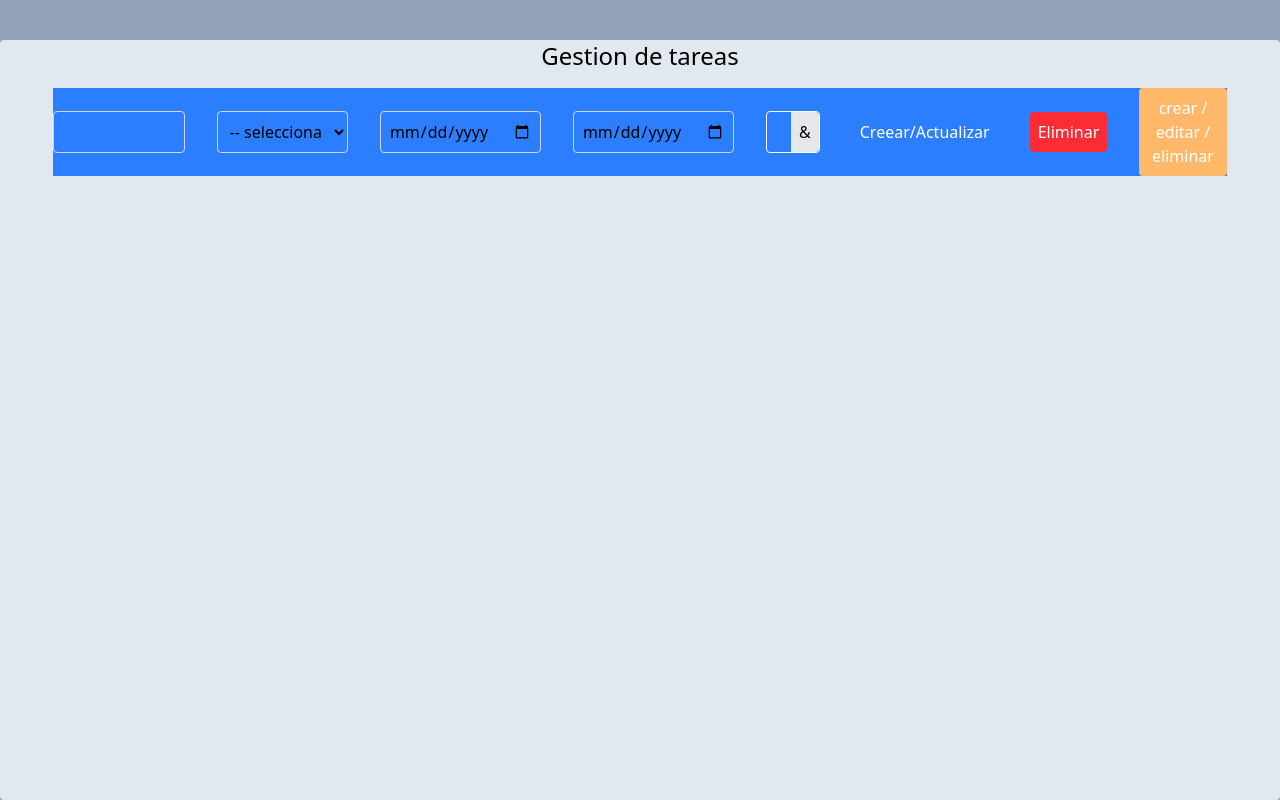
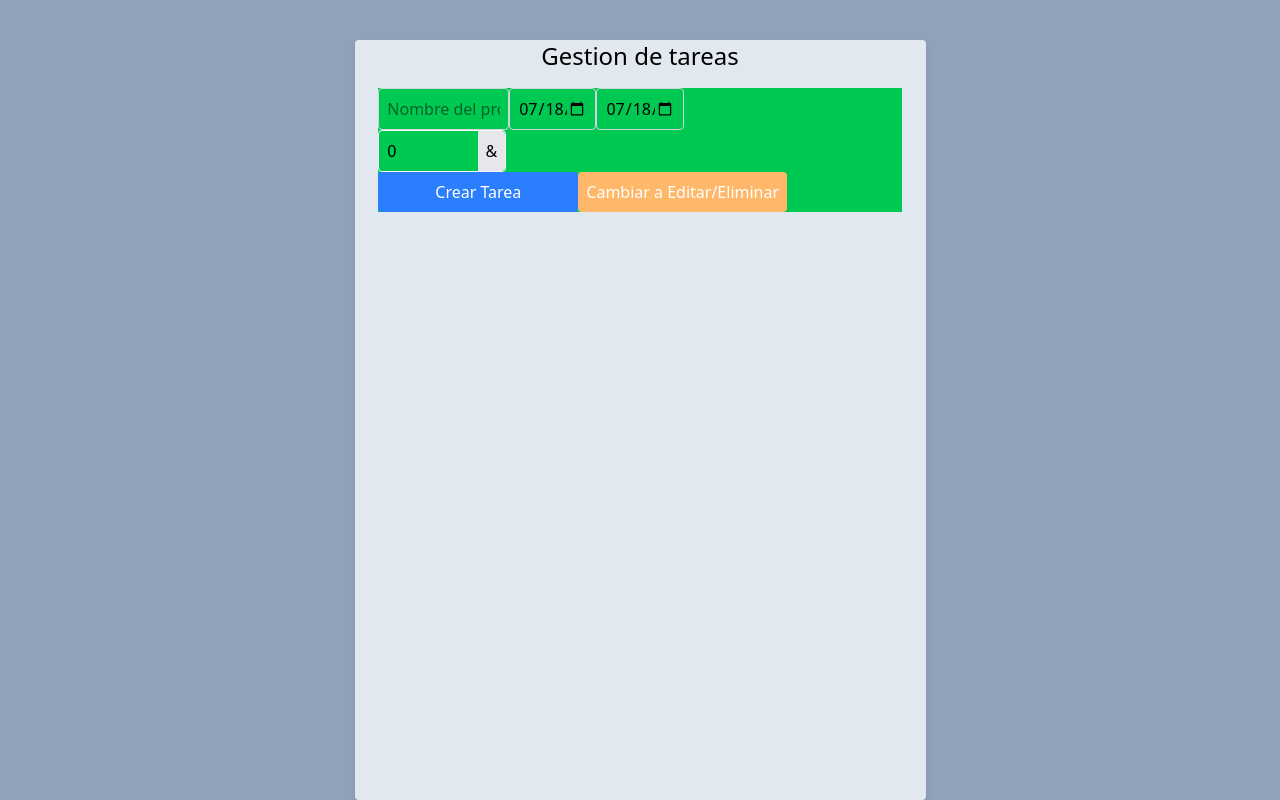
Before and after one commit to jesWeb/GanttCoffe, a React (Vite) app: page / in a window 1280 px wide. Built offline with nearby package versions, Linux system fonts and the light colour scheme.

Commit message:
se crea la logica del estate inicial y validaciones en front

```diff
--- a/src/components/Formulario.tsx
+++ b/src/components/Formulario.tsx
@@ -1,42 +1,86 @@
+import { useState } from "react"
 
 export default function Formulario() {
 
+    const [nombre, setNombre] = useState<string>("")
+    const [comienzo, setComienzo] = useState<Date>(new Date())
+    const [final, setFinal] = useState<Date>(new Date())
+    const [progreso, setProgreso] = useState<number>(0)
+    const [modo, setModo] = useState<"crear" | "Editar">("crear")
+    const [SeleccionarTareaId, setSeleccionarTareaId] = useState<string | null>(null)
+
     return (
         <>
-            <form className="flex justify-between items-center w-full gap-x-8 bg-blue-500" >
+            <form className="flex justify-between items-center w-full gap-x-8 bg-green-500" >
                 {/* input para nuevos proyectos y select para selleccionar proyecto */}
+                <div className="">
+                    {modo === "crear" ? (
                         <input
                             type="text"
-                    name=""
-                    id=""
+                            required
+                            placeholder="Nombre del proyecto"
                             className="w-1/4 p-2 border border-gray-300 rounded"
+                            value={nombre}
                         />
+                    ) : (
+                        <select
+                            className="w-1/4 p-2 border border-gray-300 rounded"
+                            value={SeleccionarTareaId || ""}
+                        >
+                            <option
+                            >-- selecciona una opcion --</option>
+                        </select>
+                    )}
 
-                <select name="" id="" className="w-1/4 p-2 border border-gray-300 rounded">
-                    <option value="">-- selecciona una opcion --</option>
-                </select>
 
                     {/* campos de fecha */}
                     <input
-                    className="w-1/6 p-2 border border-gray-300 rounded" type="date" name="" id="" />
+                        required
+                        value={comienzo.toISOString().split("T")[0]}
+                        className="w-1/6 p-2 border border-gray-300 rounded"
+                        type="date"
+                    />
                     <input
-                    className="w-1/6 p-2 border border-gray-300 rounded" type="date" name="" id="" />
+                        required
+                        value={final.toISOString().split("T")[0]}
+                        className="w-1/6 p-2 border border-gray-300 rounded"
+                        type="date"
+                    />
 
                     {/* campo de Progreso o tarea */}
 
                     <div className="flex items-center border border-gray-50 rounded w-32">
-                    <input type="number" name="" id="" className="w-full p-2 border-gray-300 rounded-" />
+                        <input
+                            type="number"
+                            className="w-full p-2 border-gray-300 rounded"
+                            value={progreso}
+                        />
                         <span className="p-2 bg-gray-200 rounded-r">&</span>
                     </div>
 
                     {/* Botones */}
-                <button className="bg-blue-500 text-white p-2 rounded">Creear/Actualizar</button>
-                <button className="bg-red-500 text-white p-2 rounded">Eliminar</button>
-                <button className="bg-orange-300 text-white p-2 rounded">crear / editar / eliminar</button>
+                    <button
+                        type="submit"
+                        className="bg-blue-500 w-50 text-white p-2 rounded">{
+                            modo === "crear" ? "Crear Tarea" : "Actualizar Tarea"
+                        }</button>
 
+                    {modo === "Editar" && (
+                        <button
+                            type="button"
+                            className="bg-red-500 text-white w-50 p-2 rounded">Eliminar</button>
 
+                    )}
 
-
+                    <button
+                        type="button"
+                        onClick={() => {
+                            setModo(modo === "crear" ? "Editar" : "crear")
+                        }}
+                        className="bg-orange-300 text-white p-2 rounded">
+                        {modo === "crear" ? "Cambiar a Editar/Eliminar" : "Cambiar a crear"}
+                    </button>
+                </div>
             </form>
         </>
     )
```
Lines whose indentation alone changed are shown as unchanged.
